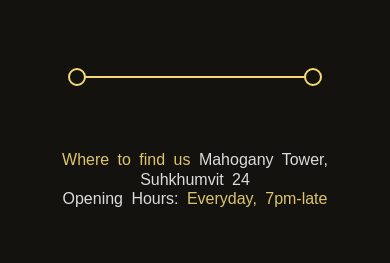
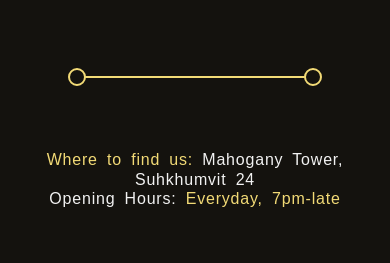
Before and after one commit to coremindlab/tgroup, a React (Vite) app: page /venue/got in a window 390 px wide. Shown: the part 2540-2803 px from the top of the page. Built offline with nearby package versions, Linux system fonts and the light colour scheme; a web font is replaced by a local one.

Commit message:
layout update GOT responsive

```diff
--- a/src/components/VenueLayout/VenueLayout.scss
+++ b/src/components/VenueLayout/VenueLayout.scss
@@ -170,9 +170,9 @@
   /* GOT-only fine-tune (Opening hours) */
 &.venue-layout--got {
   .venue-layout__paragraph > .venue-layout__p:nth-of-type(6) {
+    letter-spacing: 0.05em;
     line-height: 1.2;
     padding: 12px 0;
-    opacity: 0.9;
   }
 }
 
--- a/src/data/venueData.js
+++ b/src/data/venueData.js
@@ -241,7 +241,7 @@ export const venueData = {
       "Step inside and you’ll feel it instantly—the sense of slipping into a different time. This bar is crafted around a simple idea: creating a space that captures the pure joy of yesterday and brings back the “good old times,” but with a modern edge. The design follows a Retrofuturism concept, blending old-fashioned charm with futuristic touches to create a nightlife experiencethat feels both nostalgic and new.", "Inspired by hidden clubs of the 1980s, GOT leans into mood, memory, and a little mystery. One of the standout features is the seamless connection between the DJ’s hidden booth and the retro-style drinking bar. These two zones play off each other like parallel worlds—one pulling you back into the past, the other grounding you in the present. The result is a setting that feels cinematic, immersive, and intentionally crafted for nights you’ll want to remember.", "Warm lighting, vintage silhouettes, and subtle high-tech details set the tone, creating an atmosphere that sets the tone for the night. Whether you’re looking to have a casual drink, or a full night out, we got it covered here.",
       "We’ve got it all, premium alcohol, champagne and the best crafted cocktails, with menus ranging from xx to xx.",
       "Music takes center stage here. The bar features an open-format sound, mixing genres and eras to match the night’s mood. Expect everything from feel-good classics to modern beats and a weekly rotation of themes, guest & resident DJs and international names.",
-      "Where to find us Mahogany Tower, Suhkhumvit 24 \n Opening Hours: Everyday, 7pm-late", "Whether you’re after a throwback moment, a fresh night out, or a blend of both, this bar offers a unique escape. It’s where nostalgia meets now, wrapped in thoughtful design and effortless cool. Come for the cocktails, stay for the vibes, and return for the experience you’ll want to relive.",
+      "Where to find us: Mahogany Tower, Suhkhumvit 24 \n Opening Hours: Everyday, 7pm-late", "Whether you’re after a throwback moment, a fresh night out, or a blend of both, this bar offers a unique escape. It’s where nostalgia meets now, wrapped in thoughtful design and effortless cool. Come for the cocktails, stay for the vibes, and return for the experience you’ll want to relive.",
     ],
 
     highlights: [
@@ -250,7 +250,7 @@ export const venueData = {
       [], //2
       [], //3
       [], //4
-      ["Where to find us", "Everyday, 7pm-late"] // para 5
+      ["Where to find us:", "Everyday, 7pm-late"] // para 5
     ],
     eventHighlights: [
       {
```
